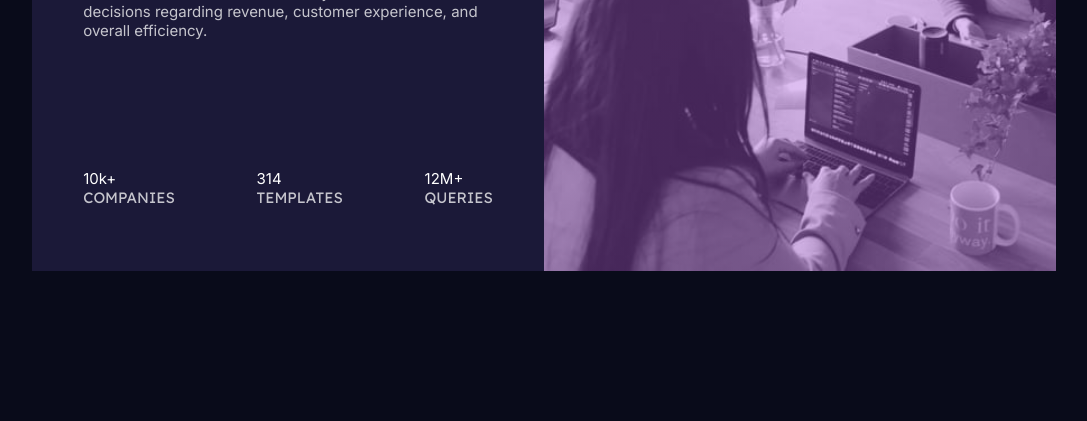
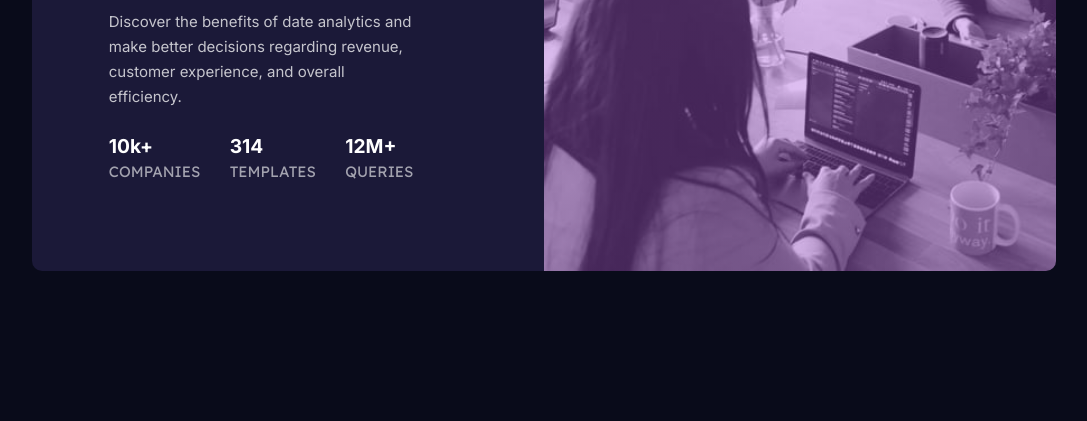
Before and after one commit to GrischK/Stats-preview-card-component-challenge-hub, a plain HTML site: page index.html in a window 1280 px wide. Shown: the part 379-800 px from the top of the page, without its empty margins (96-1183 px from the left). Drawn offline with Linux system fonts and the light colour scheme.

Commit message:
modif dispo partie texte

```diff
--- a/stylesheet.css
+++ b/stylesheet.css
@@ -16,7 +16,7 @@ h1, p{
 }
 
 h1{
-    font-size: 17px;
+    font-size: 35px;
     color: hsl(0, 0%, 100%);
 }
 
@@ -24,19 +24,26 @@ span{
     color: hsl(277, 64%, 61%);
 }
 
+.text_container p{
+    width: 85%;
+    line-height : 25px;
+}
+
 li p:nth-child(2n){
     text-transform:uppercase;
     font-family: 'Lexend Deca';
+    font-weight: 400;
+    color:hsla(0, 0%, 100%, 0.6);
 }
 
-ul{
-    display: flex;
-    justify-content: space-between;
+li{
+    text-align: start;
 }
-
 
 .white_p{
     color: hsl(0, 0%, 100%);
+    font-weight: 700;
+    font-size: larger;
 }
 
 .grid{
@@ -52,12 +59,16 @@ ul{
 
 .text_block{
     background-color: hsl(244, 38%, 16%);
+    border-top-left-radius: 10px;
+    border-bottom-left-radius: 10px;
+    align-items: center;
+    display: flex;
 }
 
 .text_container{
-   width: 80%;
+   width: 70%;
    margin: 0 auto;
-   height: 100%;
+   height: 70%;
    flex-direction: column;
    justify-content: space-around;
    display: flex;
@@ -67,9 +78,13 @@ ul{
     background-image: linear-gradient(hsl(277, 64%, 61%, 0.4), hsl(277, 64%, 61%, 0.4)),url('images/image-header-desktop.jpg');
     background-size: cover;
     height: 500px;
+    border-top-right-radius: 10px;
+    border-bottom-right-radius: 10px;
 }
 
 ul{
     display: flex;
     list-style: none;
+    justify-content: space-between;
+    width: 85%;
 }
```
